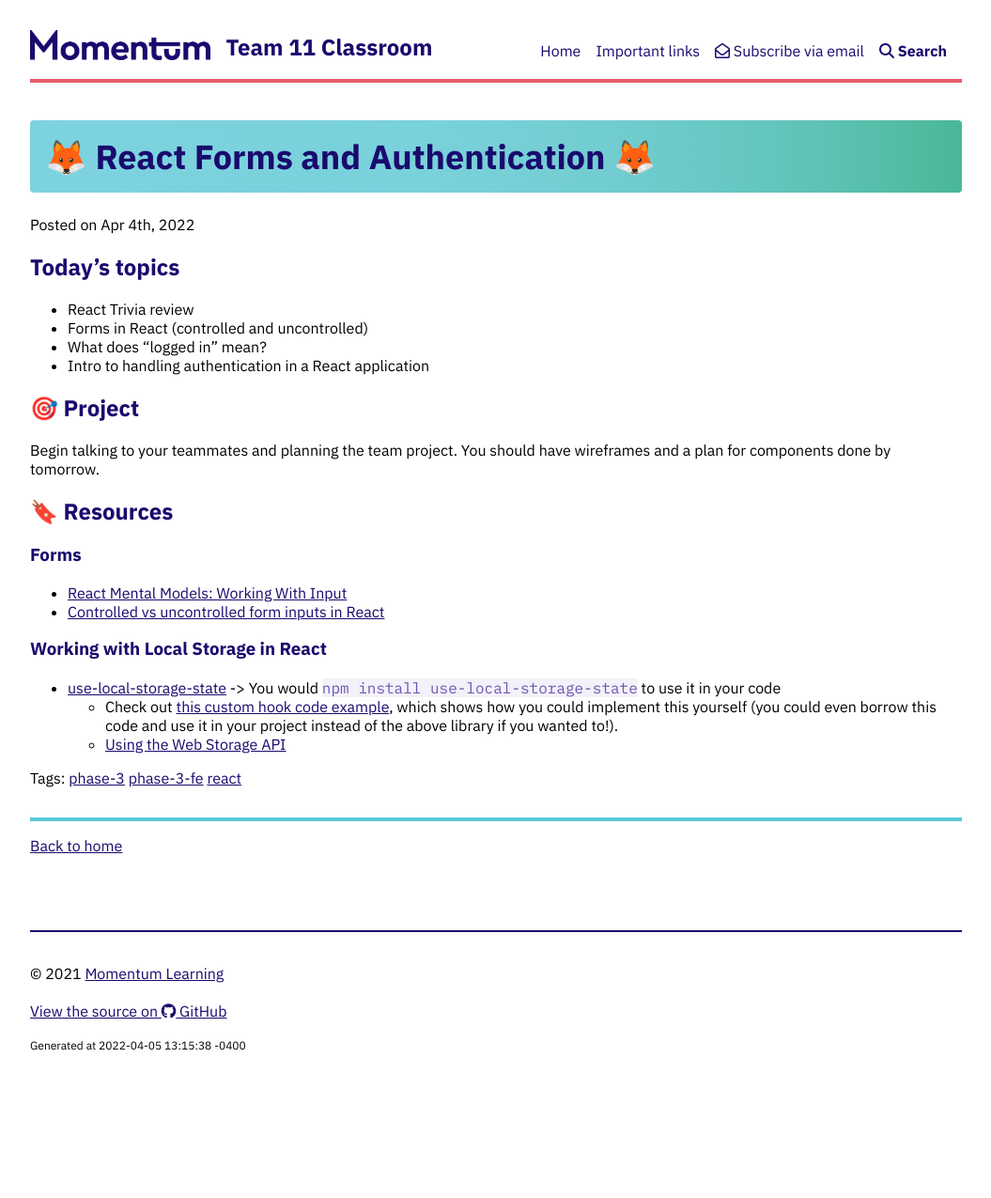
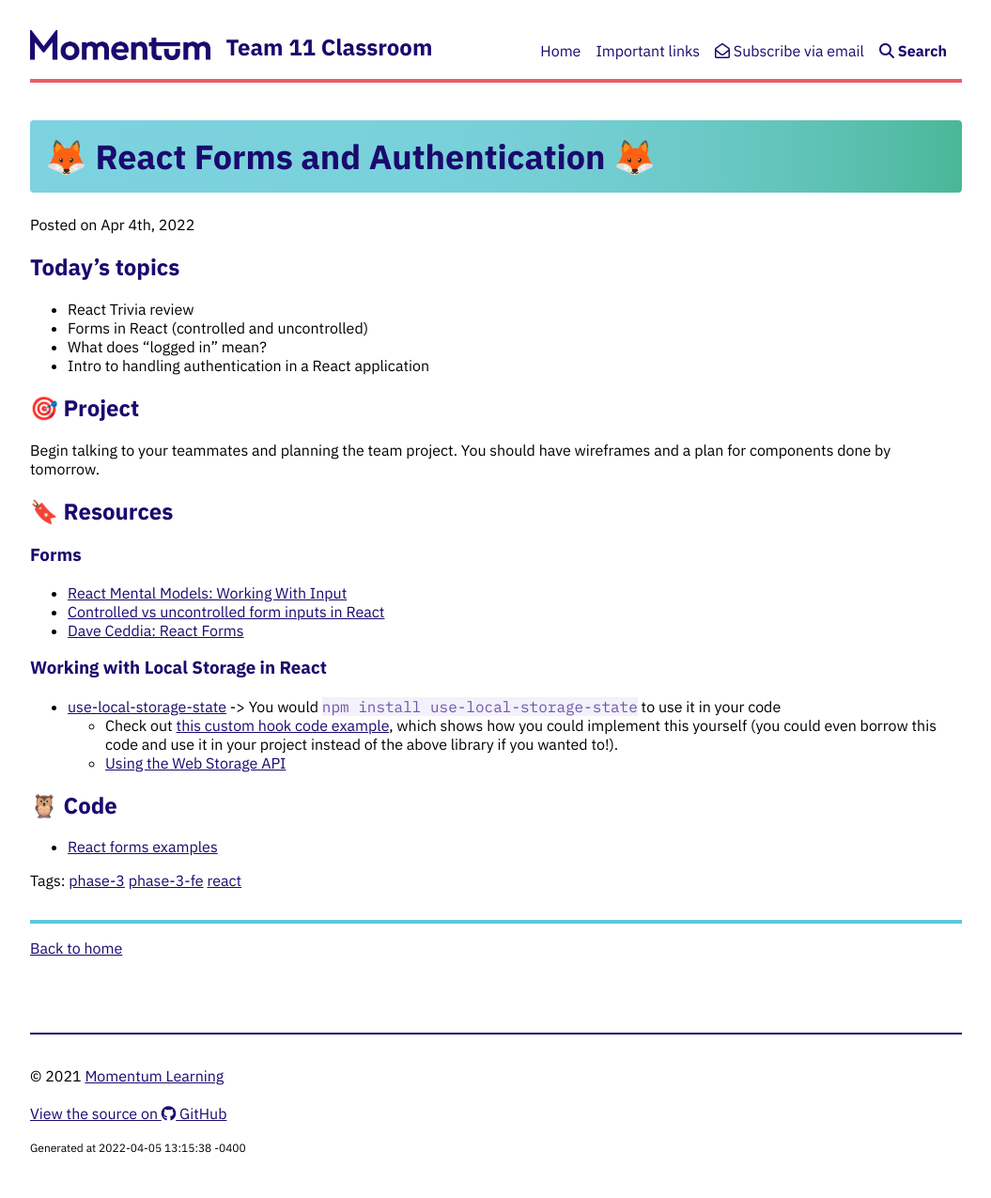
Before and after one commit to Momentum-Team-15/momentum-team-15.github.io, a Jekyll site: the page built from _posts/2022-04-04-fe-react-forms.md, in a window 1280 px wide. Shown: the whole page at 94% size, without its empty margins (112-1167 px from the left). Built offline with Jekyll 4.4.1, drawn with Linux system fonts in a browser that asks for light colours; nearby versions of some CDN libraries; before the commit the page ends 1166 px from its top, so only the background shows below that.

Commit message:
Add link to code from class

```diff
--- a/_posts/2022-04-04-fe-react-forms.md
+++ b/_posts/2022-04-04-fe-react-forms.md
@@ -21,9 +21,14 @@ Begin talking to your teammates and planning the team project. You should have w
 
 - [React Mental Models: Working With Input](https://learnreact.design/posts/react-mental-model-html-input)
 - [Controlled vs uncontrolled form inputs in React](https://goshakkk.name/controlled-vs-uncontrolled-inputs-react/)
+- [Dave Ceddia: React Forms](https://daveceddia.com/react-forms/)
 
 ### Working with Local Storage in React
 
 - [use-local-storage-state](https://github.com/astoilkov/use-local-storage-state) -> You would `npm install use-local-storage-state` to use it in your code
     - Check out [this custom hook code example](https://usehooks.com/useLocalStorage/), which shows how you could implement this yourself (you could even borrow this code and use it in your project instead of the above library if you wanted to!).
     - [Using the Web Storage API](https://developer.mozilla.org/en-US/docs/Web/API/Web_Storage_API/Using_the_Web_Storage_API)
+
+## 🦉 Code
+
+- [React forms examples](https://github.com/Momentum-Team-11/example-react-forms)
```
